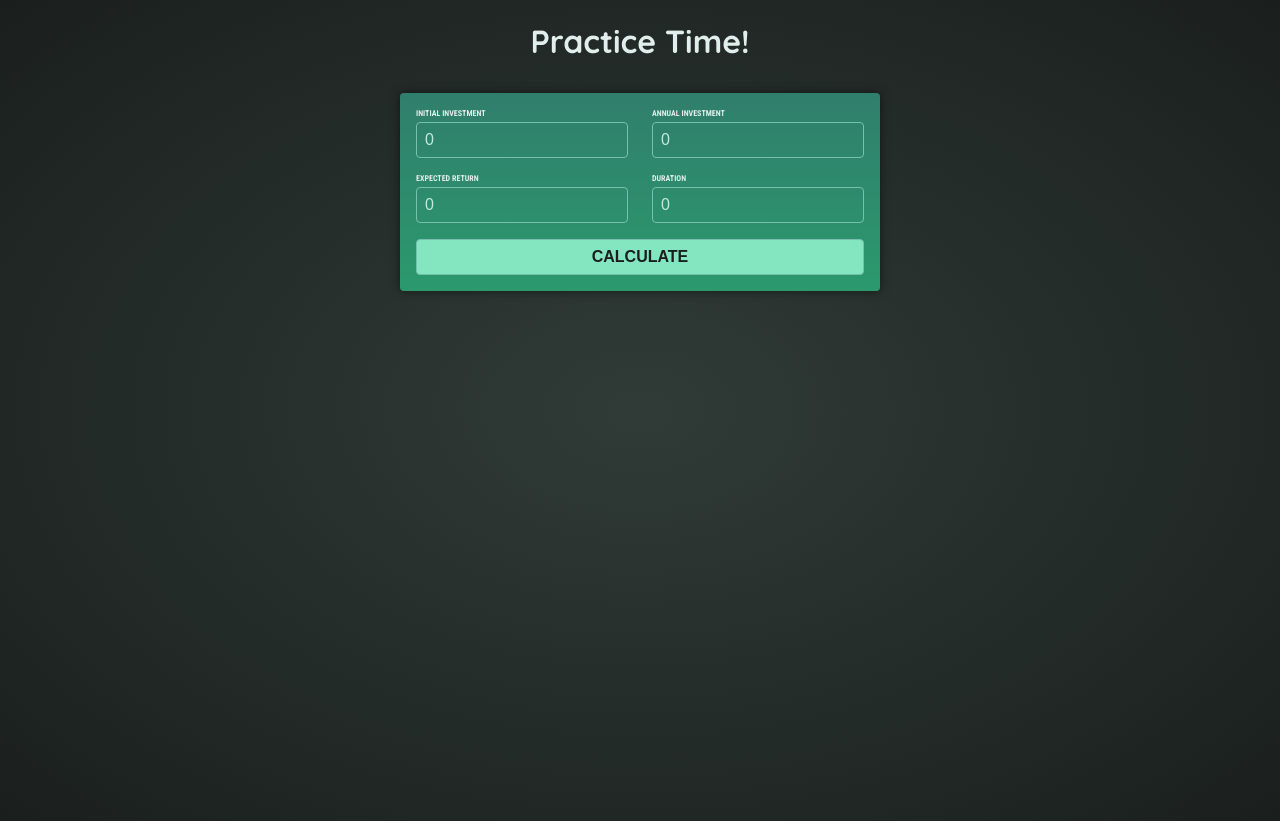
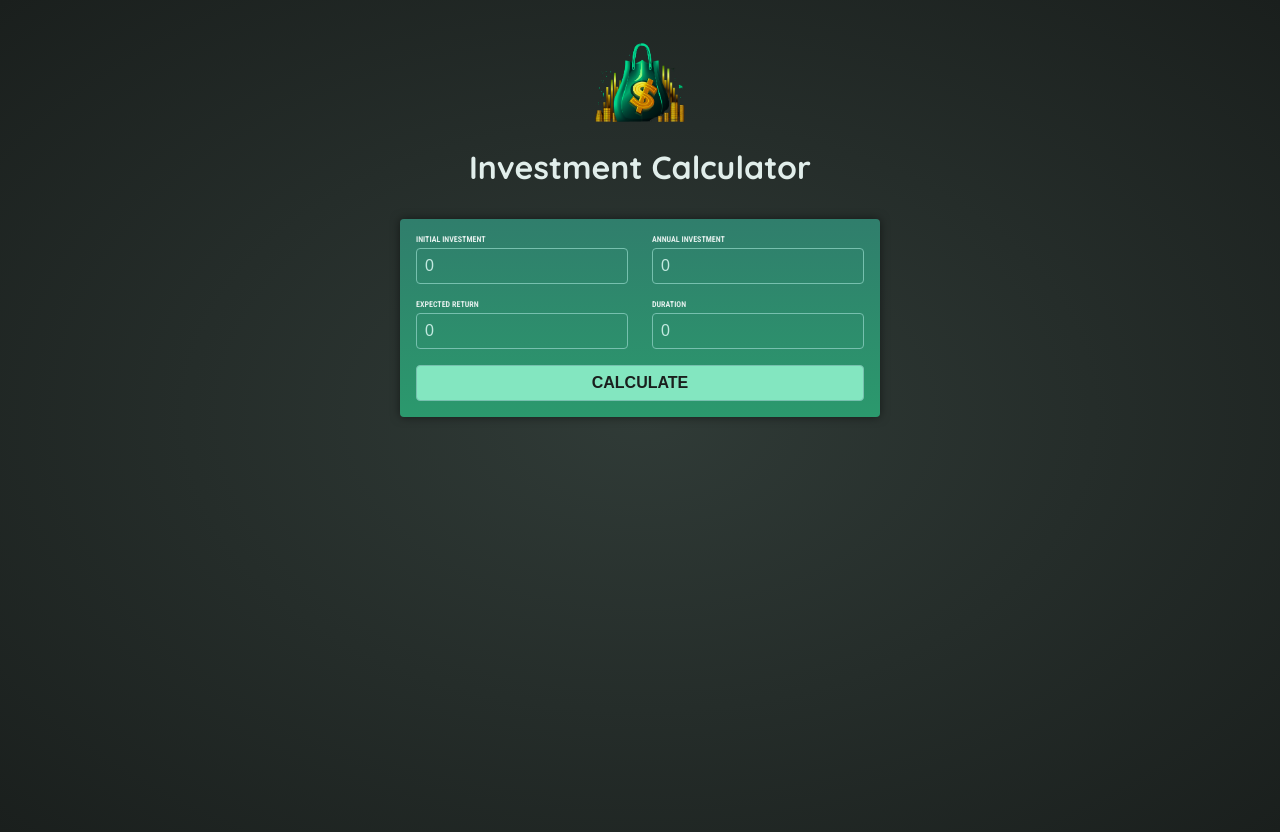
Before and after one commit to makintoshEi/investment-calculator, an Angular app: page / in a window 1280 px wide. Built offline with nearby package versions, Linux system fonts and the light colour scheme.

Commit message:
feat: add investment header

```diff
--- a/src/app/app.component.html
+++ b/src/app/app.component.html
@@ -1,2 +1 @@
-<h1 class="center">Practice Time!</h1>
 <investment-calculator />
--- a/src/app/investment-calculator/investment-calculator.component.html
+++ b/src/app/investment-calculator/investment-calculator.component.html
@@ -1,23 +1,36 @@
+<investment-header />
 <section>
   <form (ngSubmit)="calculateInvestment()">
     <div class="input-group mb-16">
       <div>
         <label for="initial-investment">Initial Investment</label>
-                <input name="initial-investment" type="number" [(ngModel)]="initialInvestment">
+        <input
+          name="initial-investment"
+          type="number"
+          [(ngModel)]="initialInvestment"
+        />
       </div>
       <div>
         <label for="annual-investment">Annual Investment</label>
-                <input name="annual-investment" type="number" [(ngModel)]="annualInvestment">
+        <input
+          name="annual-investment"
+          type="number"
+          [(ngModel)]="annualInvestment"
+        />
       </div>
     </div>
     <div class="input-group mb-16">
       <div>
         <label for="expected-return">Expected Return</label>
-                <input name="expected-return" type="number" [(ngModel)]="expectedReturn">
+        <input
+          name="expected-return"
+          type="number"
+          [(ngModel)]="expectedReturn"
+        />
       </div>
       <div>
         <label for="duration">Duration</label>
-                <input name="duration" type="number" [(ngModel)]="duration">
+        <input name="duration" type="number" [(ngModel)]="duration" />
       </div>
     </div>
     <div class="">
--- a/src/app/investment-calculator/investment-calculator.component.ts
+++ b/src/app/investment-calculator/investment-calculator.component.ts
@@ -3,11 +3,12 @@ import { FormsModule } from '@angular/forms';
 import { Investment } from '../types/investment.model';
 import { AnnualData } from '../types/annual-data.model';
 import { InvestmentResultsComponent } from "../investment-results/investment-results.component";
+import { InvestmentHeaderComponent } from '../investment-header/investment-header.component';
 
 @Component({
   selector: 'investment-calculator',
   standalone: true,
-  imports: [FormsModule, InvestmentResultsComponent],
+  imports: [FormsModule, InvestmentHeaderComponent, InvestmentResultsComponent],
   templateUrl: './investment-calculator.component.html',
   styleUrl: './investment-calculator.component.css'
 })
--- /dev/null
+++ b/src/app/investment-header/investment-header.component.html
@@ -0,0 +1,17 @@
+<div
+  class="center"
+  style="
+    display: row;
+    flex-direction: column;
+    max-width: 30rem;
+    margin: 2rem auto;
+  "
+>
+  <img
+    src="investment-calculator-logo.png"
+    width="90"
+    height="90"
+    alt="Investment Calculator Logo"
+  />
+  <h1>Investment Calculator</h1>
+</div>
```
Also changed, not shown: src/app/investment-header/investment-header.component.ts (added, +11 -0 lines), src/app/investment-header/investment-header.component.css (added). Lines whose indentation alone changed are shown as unchanged.
